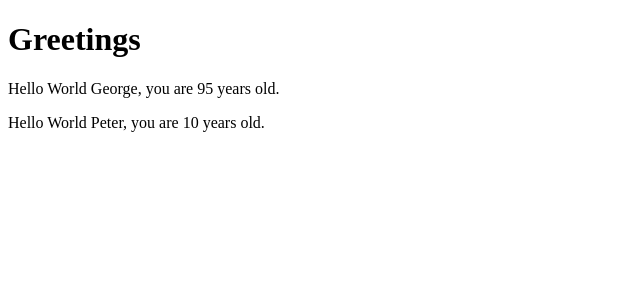
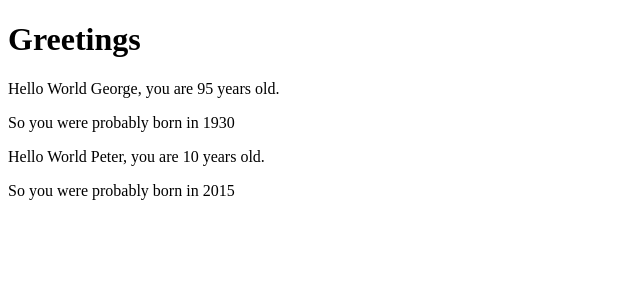
Before and after one commit to Lil-Code30/full-stack-open-course, a React (Vite) app in the folder part-1/instrodemo/: page / in a window 1280 px wide. Shown: the top 300 px of the page, without its empty margins (0-640 px from the left). Built offline with nearby package versions, Linux system fonts and the light colour scheme.

Commit message:
started part 1-c

```diff
--- a/part-1/instrodemo/src/App.jsx
+++ b/part-1/instrodemo/src/App.jsx
@@ -1,7 +1,14 @@
-const Hello = ({name, age}) => {
+const Hello = (props) => {
+
+  const bornYear = () => {
+    const yearNow = new Date().getFullYear()
+    return yearNow - props.age
+  }
+
   return (
     <div>
-      <p>Hello World {name}, you are {age} years old.</p>
+      <p>Hello World {props.name}, you are {props.age} years old.</p>
+      <p>So you were probably born in {bornYear()}</p>
     </div>
   )
 }
```
